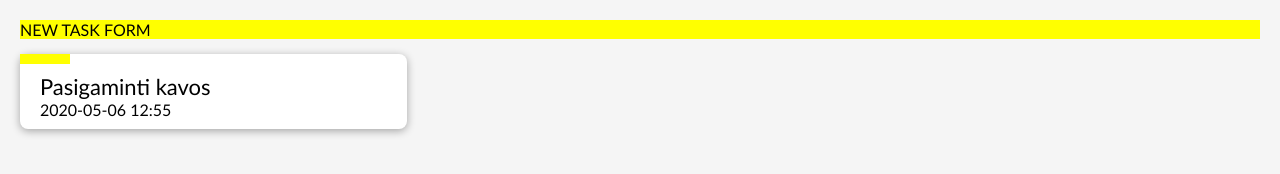
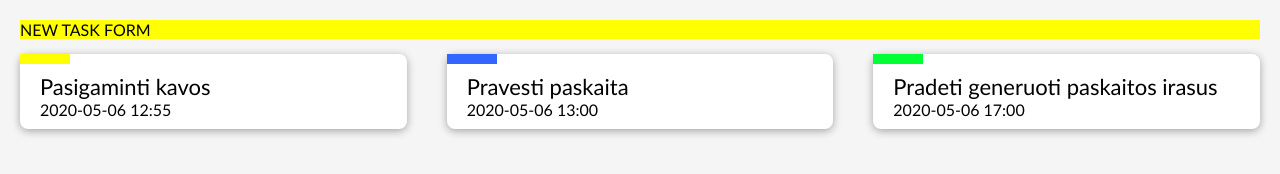
Before and after one commit to front-end-by-rimantas/15-grupe-todo, a plain HTML site: page index.html in a window 1280 px wide. Drawn offline with Linux system fonts and the light colour scheme.

Commit message:
Render list #3

```diff
--- a/index.html
+++ b/index.html
@@ -8,17 +8,12 @@
 </head>
 <body>
     <div id="todo" class="container">
-        <!-- NEW TASK FORM -->
         <form class="form">
             NEW TASK FORM
         </form>
-        <div class="item">
-            <div class="status todo"></div>
-            <p class="description">Pasigaminti kavos</p>
-            <div class="deadline">2020-05-06 12:55</div>
-        </div>
     </div>
 
+    <script src="./js/data/todos.js"></script>
     <script src="./js/todo.js"></script>
 </body>
 </html>
--- /dev/null
+++ b/js/data/todos.js
@@ -0,0 +1,20 @@
+let todo_list = [
+    {
+        description: 'Pasigaminti kavos',
+        created_on: '2020-05-05 15:01',
+        deadline: '2020-05-06 12:55',
+        status: 'todo'
+    },
+    {
+        description: 'Pravesti paskaita',
+        created_on: '2020-05-05 15:02',
+        deadline: '2020-05-06 13:00',
+        status: 'in-progress'
+    },
+    {
+        description: 'Pradeti generuoti paskaitos irasus',
+        created_on: '2020-05-05 15:03',
+        deadline: '2020-05-06 17:00',
+        status: 'done'
+    }
+];
--- a/js/todo.js
+++ b/js/todo.js
@@ -1,36 +1,21 @@
 "use strict";
 
-/*
-TODO darba aprasancio objekto savybes:
-- description
-- created_on
-- deadline
-- status: todo, in-progress, done
-*/
+// render TODO list items
+function renderList( list ) {
+    const listPlace = document.querySelector('.container');
+    let HTML = '';
 
-let todo_list = [
-    {
-        description: 'Pasigaminti kavos',
-        created_on: '2020-05-05 15:01',
-        deadline: '2020-05-06 12:55',
-        status: 'todo'
-    },
-    {
-        description: 'Pravesti paskaita',
-        created_on: '2020-05-05 15:02',
-        deadline: '2020-05-06 13:00',
-        status: 'todo'
-    },
-    {
-        description: 'Pradeti generuoti paskaitos irasus',
-        created_on: '2020-05-05 15:03',
-        deadline: '2020-05-06 17:00',
-        status: 'todo'
+    for ( let i=0; i<list.length; i++ ) {
+        const todoItem = list[i];
+        HTML += `
+            <div class="item">
+                <div class="status ${todoItem.status}"></div>
+                <p class="description">${todoItem.description}</p>
+                <div class="deadline">${todoItem.deadline}</div>
+            </div>`;
     }
-];
 
-for ( let i=0; i<todo_list.length; i++ ) {
-    const todo = todo_list[i];
-    const sentence = `Darbas kuri reikia padaryti yra "${todo.description}" ir ji reikia atlikti iki ${todo.deadline} siuo metu yra busenoje "${todo.status}".`;
-    console.log( sentence );
+    return listPlace.innerHTML += HTML;
 }
+
+renderList(todo_list);
```
Also changed, not shown: js/data/todos.min.js (added), js/todo.min.js.
